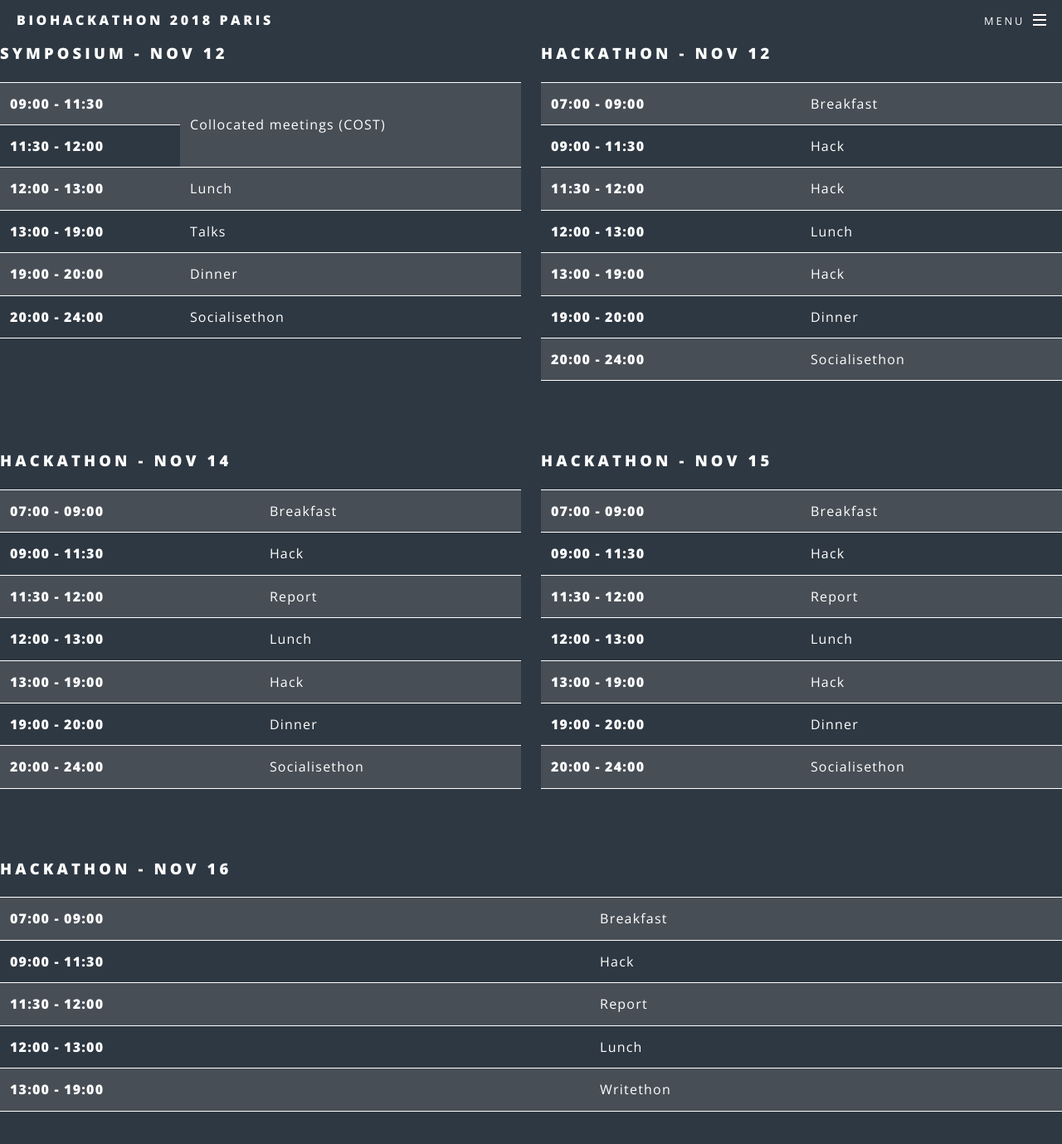
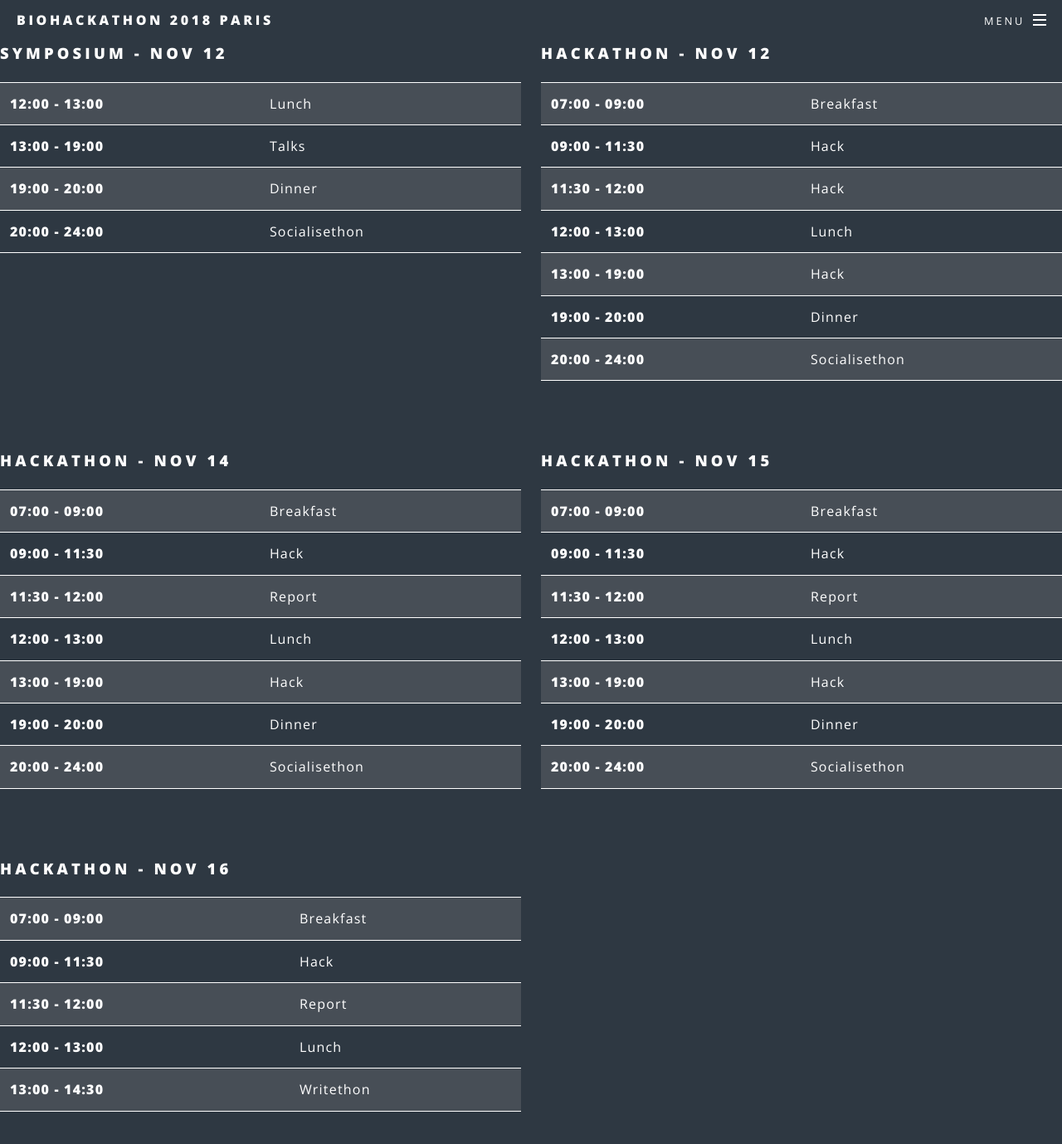
Before and after one commit to elixir-europe/bh2018paris, a Jekyll site: the page built from _programmes/2018-06-22-programme.md, in a window 1280 px wide and 1400 px high. Shown: the top 1379 px of the window at 83% size. Built offline with Jekyll 4.4.1, drawn with Linux system fonts in a browser that asks for light colours.

Commit message:
Made minor changes
Removed by now the COST meeting. Once we have confirmation we can get it in and maybe in a different page.

```diff
--- a/_programmes/2018-06-22-programme.md
+++ b/_programmes/2018-06-22-programme.md
@@ -10,13 +10,6 @@
             <h3>Symposium - Nov 12</h3>
             <table>
                 <tbody>
-                    <tr>
-                        <td class="time">09:00 - 11:30</td>
-                        <td class="event" rowspan="2">Collocated meetings (COST)</td>
-                    </tr>
-                    <tr>
-                        <td class="time">11:30 - 12:00</td>
-                    </tr>
                     <tr>
                         <td class="time">12:00 - 13:00</td>
                         <td class="event">Lunch</td>
@@ -71,8 +64,6 @@
                 </tbody>
             </table>
         </div>
-    </div>
-    <div class="row">
         <div class="col-md-6 day">
             <h3>Hackathon - Nov 14</h3>
             <table>
@@ -143,9 +134,7 @@
                 </tbody>
             </table>
         </div>
-    </div>
-    <div class="row">
-        <div class="col-md-12 day">
+        <div class="col-md-6 day">
             <h3>Hackathon - Nov 16</h3>
             <table>
                 <tbody>
@@ -166,7 +155,7 @@
                         <td class="event">Lunch</td>
                     </tr>
                     <tr>
-                        <td class="time">13:00 - 19:00</td>
+                        <td class="time">13:00 - 14:30</td>
                         <td class="event">Writethon</td>
                     </tr>
                 </tbody>
```
